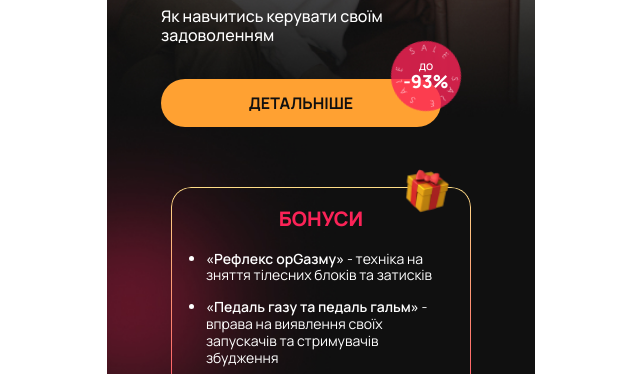
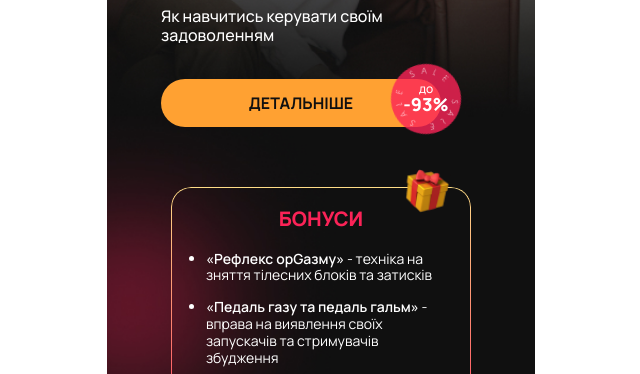
Before and after one commit to RomanIsaiev/work-website-22, a website built with Vite: page index.html in a window 1280 px wide. Shown: the part 426-800 px from the top of the page, without its empty margins (319-959 px from the left). Built offline with nearby package versions, Linux system fonts and the light colour scheme; a script that the page names is missing; a web font is replaced by a local one.

Commit message:
fix label

```diff
--- a/src/css/styles.css
+++ b/src/css/styles.css
@@ -187,7 +187,7 @@ p {
 
 .header-sale-mark {
   position: absolute;
-  top: -38px;
+  top: -15px;
   right: 20px;
 }
 
```
